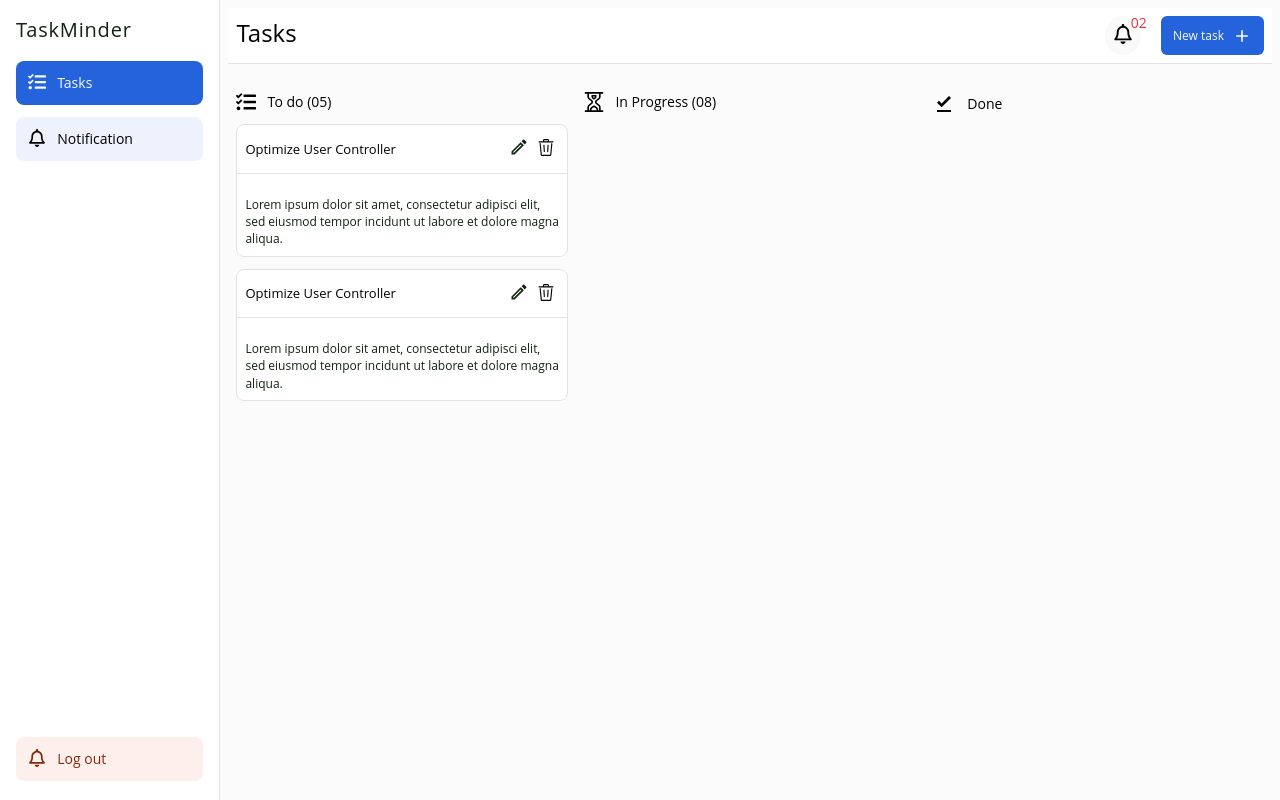
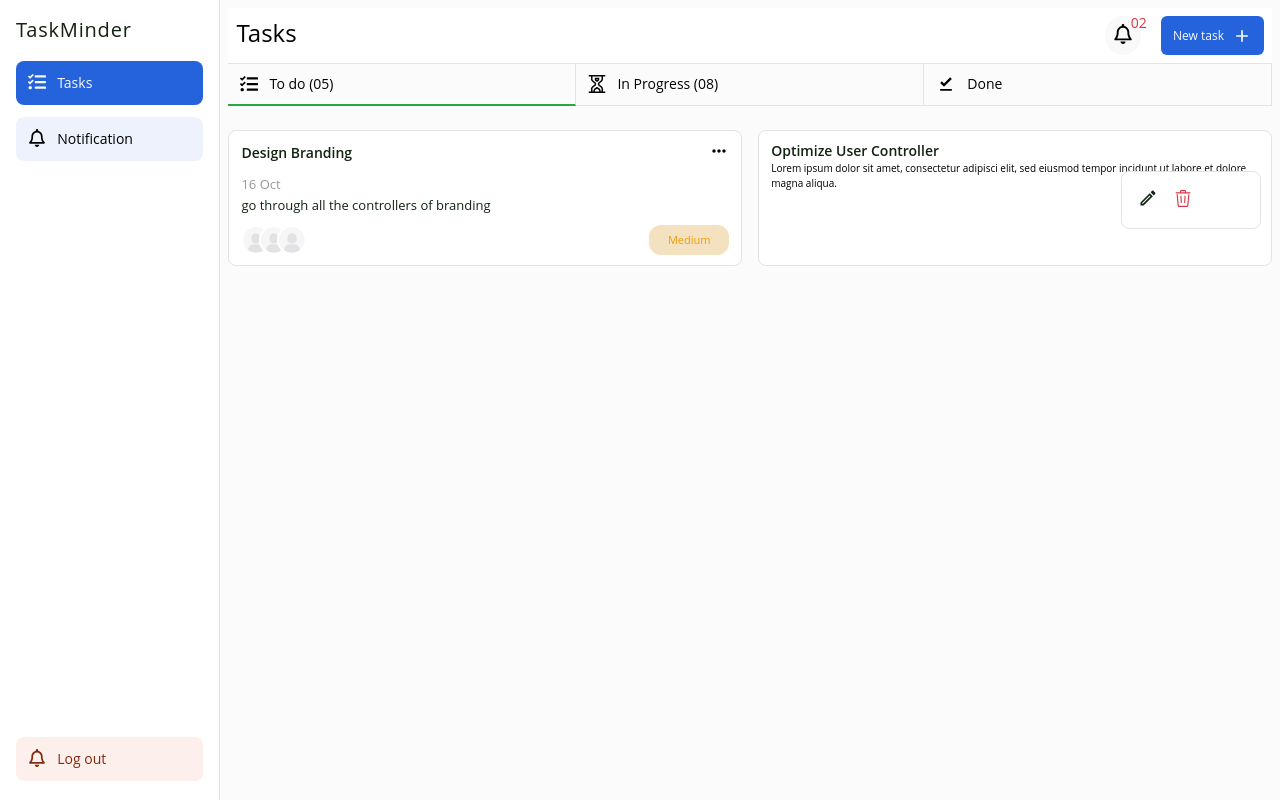
Before and after one commit to arun-kumar-1995/missed-task-deadline, a React (Vite) app in the folder client/: page / in a window 1280 px wide. Built offline with nearby package versions, Linux system fonts and the light colour scheme.

Commit message:
task ui design update

```diff
--- a/client/src/pages/subpages/Tasks/Tasks.css
+++ b/client/src/pages/subpages/Tasks/Tasks.css
@@ -47,20 +47,26 @@
   margin-right: 0.8rem;
 }
 
-.task-wrapper {
+.task-sections {
   display: flex;
   flex-wrap: nowrap;
   flex-direction: row;
-  margin-top: 2em;
 }
-.task-wrapper section {
-  padding: 0.8rem;
+.task-sections section {
+  padding: 1rem 1.2rem;
   flex: 1;
+  border-bottom: 1px solid #e3e3e3;
+  border-right: 1px solid #e3e3e3;
+  cursor: pointer;
 }
 
-.task-container {
-  width: 100%;
-  margin-top: 1.2em;
+.task-sections section:hover {
+  background-color: #7188b6;
+  color: var(--clr-white);
+}
+
+.task-sections section.--active {
+  border-bottom: 2px solid var(--clr-success);
 }
 
 .section-header {
@@ -74,42 +80,144 @@
 }
 
 /* task markup */
+.task-container {
+  display: grid;
+  grid-template-columns: repeat(auto-fit, minmax(200px, 1fr));
+  margin-top: 2.4em;
+  gap: 1.6em;
+}
 
-.task {
+.task-card {
   background-color: var(--clr-white);
   border: 1px solid #e3e3e3;
   border-radius: 0.8rem;
-  margin-bottom: 1.2em;
+  padding: 1rem 1.2rem;
+  position: relative;
 }
 
 .task-header {
   display: flex;
   align-items: center;
   justify-content: space-between;
-  border-bottom: 1px solid #e3e3e3;
-  padding: 0.4rem 0.8rem;
 }
 
 .task-header h3 {
   flex: 1;
-  font-size: 1.3rem;
-  font-weight: 500;
+  font-size: 1.4rem;
+  font-weight: 600;
   text-transform: capitalize;
+  color: var(--clr-dark);
 }
 
 .task-controls .icon-btn {
-  padding: 0.8rem 0.4rem;
+  padding: 0.8rem;
 }
 
-.task-body {
-  margin-top: 1.2em;
+.task-card-body {
+  font-size: 1.3rem;
+  color: var(--clr-dark);
+  margin-top: 0.8em;
+}
+
+.task-card-body .task-deadline {
+  color: #999;
+}
+.task-card-body p {
+  margin-top: 0.2em;
+}
+
+.card-info {
+  display: flex;
+  justify-content: space-between;
+  margin-top: 0.8em;
+}
+
+.task-card-user {
+  position: relative;
+  display: flex;
+}
+.task-card-user .user-profile {
+  width: 3rem;
+  border-radius: 50%;
+  border: 2px solid #fff;
+  object-fit: cover;
+  position: relative;
+  margin-left: -12px;
+}
+.task-card-user .user-profile:first-child {
+  margin-left: 0;
+}
+
+.task-card-priority {
+  display: inline-block;
+  min-width: 8rem;
+  padding: 0.4rem 1rem;
+  border-radius: 1.2rem;
+  font-size: 1.1rem;
+}
+.--priority-low {
+  background-color: #eef2fc;
+  color: #2563dc;
+}
+.--priority-medium {
+  background-color: #f3e1bf;
+  color: #ee9e09;
+}
+.--priority-high {
+  background-color: #fdf0ec;
+  color: #81290e;
+}
+
+.task-controls {
+  position: absolute;
+  background-color: var(--clr-white);
+  border: 1px solid #e3e3e3;
+  border-radius: 0.8rem;
+  width: 14rem;
+  padding: 0.8rem;
+  top: 4em;
+  right: 1em;
+  animation: fadeIn 0.3s ease-in-out;
+}
+
+.task-controls .control {
+  display: flex;
+  align-items: center;
+  cursor: pointer;
   font-size: 1.2rem;
-  color: var(--clr-dark);
-  padding: 0.8rem;
+  padding: 0rem 0.8rem;
+  border-radius: 0.8rem;
 }
-.btn-delete:hover {
+
+.delete-task-control {
+  color: #81290e;
   color: var(--clr-danger);
 }
+
+.btn-delete {
+  color: var(--clr-danger);
+}
+
+.task-controls .control:hover {
+  background-color: #eef2fc;
+}
+
+.task-controls .delete-task-control:hover {
+  background-color: #fdf0ec;
+}
+
 .btn-edit {
   color: var(--clr-dark);
 }
+
+/* Fade-in Animation */
+@keyframes fadeIn {
+  from {
+    transform: scale(0.95);
+    opacity: 0;
+  }
+  to {
+    transform: scale(1);
+    opacity: 1;
+  }
+}
--- a/client/src/pages/subpages/Tasks/Tasks.jsx
+++ b/client/src/pages/subpages/Tasks/Tasks.jsx
@@ -12,12 +12,21 @@ import { useState } from "react";
 import TaskModal from "../../../components/Modals/TaskModal";
 import EditTaskModal from "../../../components/Modals/EditTaskModal";
 import DeleteModal from "../../../components/Modals/DeleteModal";
+import userIcon from "../../../assets/dummyUserIcon.png";
+import { MdOutlineMoreHoriz } from "react-icons/md";
 
 const TaskPage = () => {
   const [isTaskModal, setTaskModal] = useState(false);
   const [isEditModal, setEditModal] = useState(false);
   const [isDeleteModal, setDeleteModal] = useState(false);
+  const [isTaskControl, setTaskControl] = useState(false);
 
+  const handleClose = () => {
+    setTaskModal(false);
+    setEditModal(false);
+    setDeleteModal(false);
+    setTaskControl(false);
+  };
   return (
     <div className="page-wrapper">
       <div className="page-header">
@@ -38,39 +47,77 @@ const TaskPage = () => {
         </div>
       </div>
 
-      <div className="task-wrapper">
+      <div className="task-sections">
+        <section className="section-todo --active">
+          <div className="section-header">
+            <FaTasks size={18} />
+            <h3>To do (05)</h3>
+          </div>
+        </section>
+        <section className="section-inprogress">
+          <div className="section-header">
+            <GrInProgress size={18} />
+            <h3>In Progress (08)</h3>
+          </div>
+        </section>
         <section className="section-todo">
           <div className="section-header">
-            <FaTasks size={20} />
-            <h3>To do (05)</h3>
+            <MdFileDownloadDone size={20} />
+            <h3>Done </h3>
           </div>
+        </section>
+      </div>
+
+      {/* Diplay task */}
       <div className="task-container">
-            <div className="task clr-todo">
+        <div className="task-card">
           <div className="task-header">
-                <h3>Optimize user controller</h3>
-                <div className="task-controls">
+            <h3>Design Branding</h3>
             <button
-                    className="icon-btn btn-edit"
-                    onClick={() => setEditModal(true)}
+              type="button"
+              className="btn-task-control"
+              onClick={() => setTaskControl(true)}
             >
-                    <MdOutlineEdit size={20} />
+              <MdOutlineMoreHoriz size={20} />
             </button>
-                  <button
-                    className="icon-btn btn-delete"
-                    onClick={() => setDeleteModal(true)}
-                  >
-                    <GoTrash size={18} />
+          </div>
+          <div className="task-card-body">
+            <span className="task-deadline">16 Oct</span>
+            <p>go through all the controllers of branding</p>
+            <div className="card-info">
+              <div className="task-card-user">
+                <img src={userIcon} alt="User Icon" className="user-profile" />
+                <img src={userIcon} alt="User Icon" className="user-profile" />
+                <img src={userIcon} alt="User Icon" className="user-profile" />
+              </div>
+              <button className="task-card-priority --priority-medium">
+                Medium
               </button>
             </div>
           </div>
-              <div className="task-body">
-                <p>
-                  Lorem ipsum dolor sit amet, consectetur adipisci elit, sed
-                  eiusmod tempor incidunt ut labore et dolore magna aliqua.
-                </p>
+
+          {isTaskControl && (
+            <div className="task-controls">
+              <div className="control" onClick={() => setEditModal(true)}>
+                <button className="icon-btn btn-edit">
+                  <MdOutlineEdit size={20} />
+                </button>
+                <span>Edit</span>
+              </div>
+
+              <div
+                className="control delete-task-control"
+                onClick={() => setDeleteModal(true)}
+              >
+                <button className="icon-btn btn-delete">
+                  <GoTrash size={18} />
+                </button>
+                <span>Delete</span>
               </div>
             </div>
-            <div className="task">
+          )}
+        </div>
+        <div className="task-card">
           <div className="task-header">
             <h3>Optimize user controller</h3>
             <div className="task-controls">
@@ -87,42 +134,22 @@ const TaskPage = () => {
           </div>
           <div className="task-body">
             <p>
-                  Lorem ipsum dolor sit amet, consectetur adipisci elit, sed
-                  eiusmod tempor incidunt ut labore et dolore magna aliqua.
+              Lorem ipsum dolor sit amet, consectetur adipisci elit, sed eiusmod
+              tempor incidunt ut labore et dolore magna aliqua.
             </p>
           </div>
         </div>
       </div>
-        </section>
-        <section className="section-inprogress">
-          <div className="section-header">
-            <GrInProgress size={20} />
-            <h3>In Progress (08)</h3>
-          </div>
-        </section>
-        <section className="section-todo">
-          <div className="section-header">
-            <MdFileDownloadDone size={24} />
-            <h3>Done </h3>
-          </div>
-        </section>
-      </div>
-
       {/*Model stuffs  */}
-      {isTaskModal && (
-        <TaskModal isOpen={isTaskModal} onClose={() => setTaskModal(false)} />
-      )}
+      {isTaskModal && <TaskModal isOpen={isTaskModal} onClose={handleClose} />}
 
       {isEditModal && (
-        <EditTaskModal
-          isOpen={isEditModal}
-          onClose={() => setEditModal(false)}
-        />
+        <EditTaskModal isOpen={isEditModal} onClose={handleClose} />
       )}
 
       {isDeleteModal && (
         <DeleteModal
-          onClose={() => setDeleteModal(false)}
+          onClose={handleClose}
           data={{ id: "123", title: "Fix UI Bug" }}
         />
       )}
```
Also changed, not shown: client/src/assets/dummyUserIcon.png (added). Lines whose indentation alone changed are shown as unchanged.
